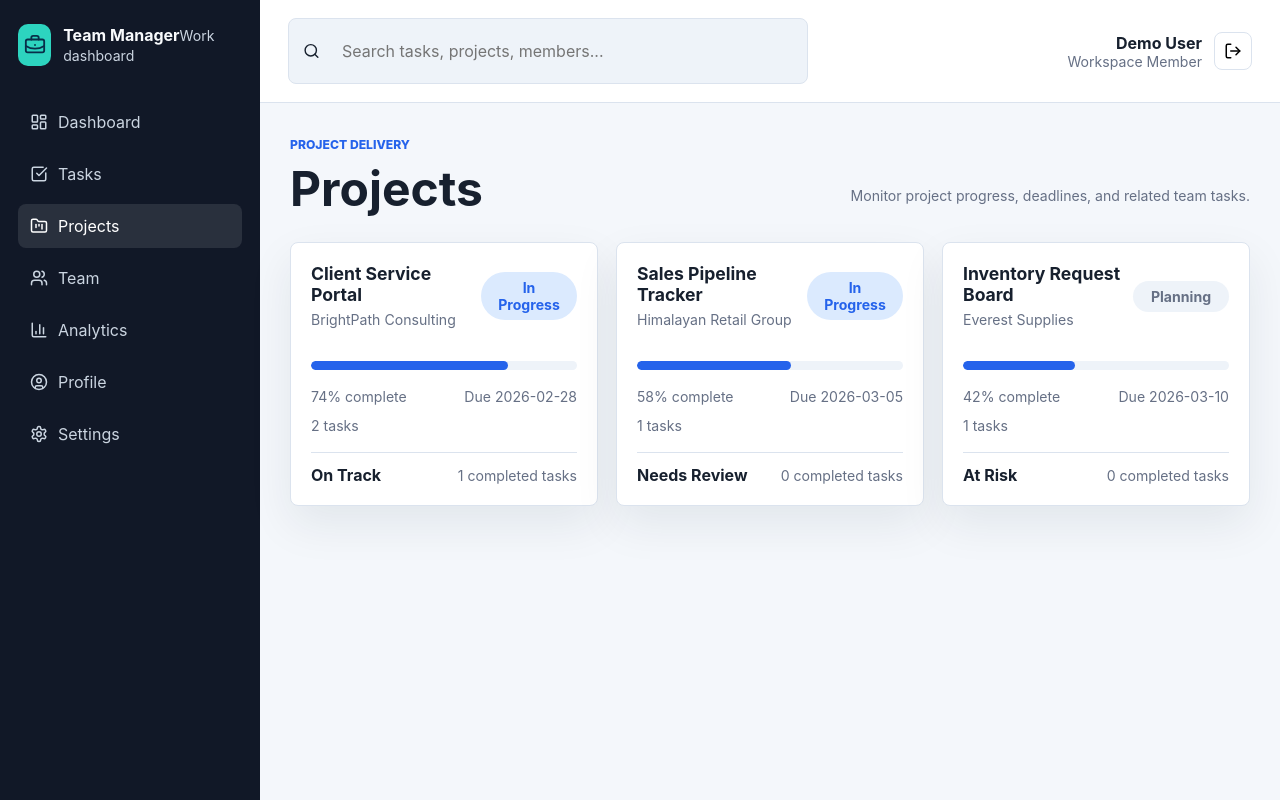
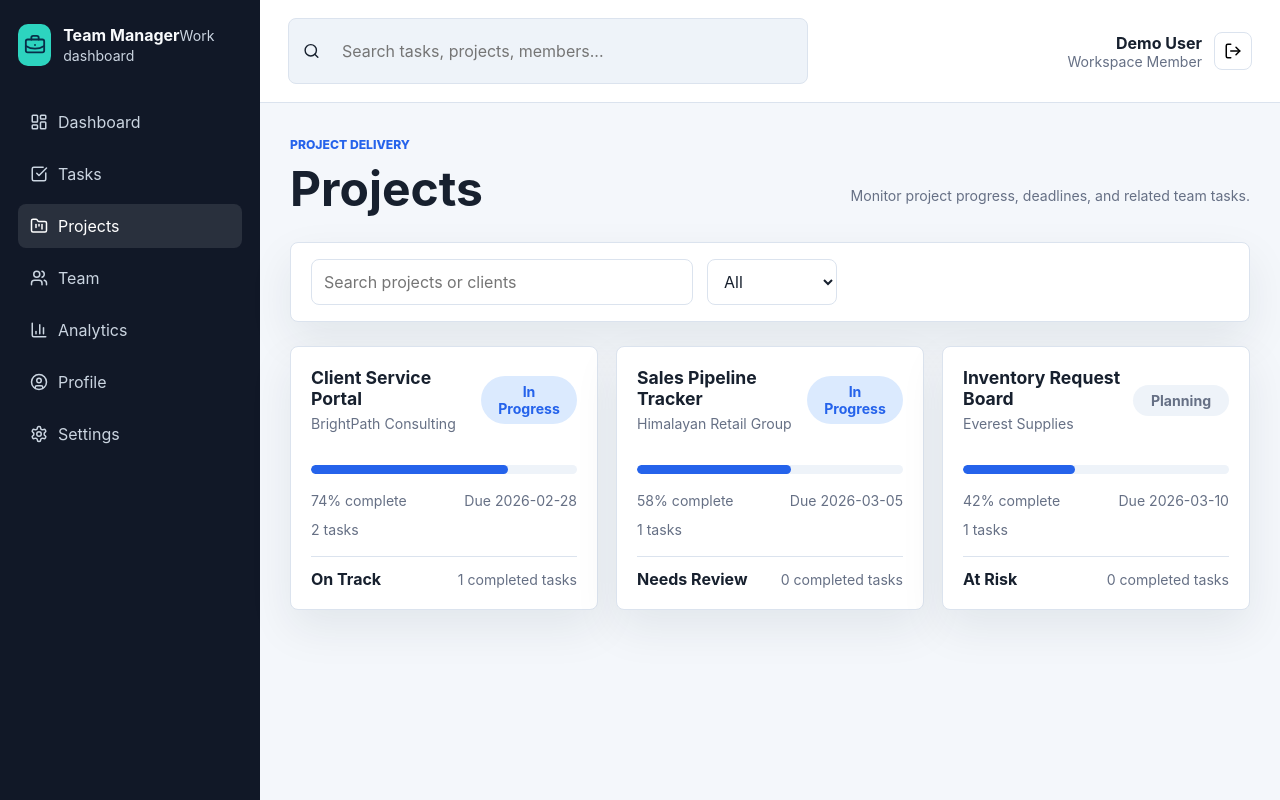
Before and after one commit to ManishJungAdhikari/team-task-management-system, a React (Vite) app: page /projects in a window 1280 px wide. Built offline with nearby package versions, Linux system fonts and the light colour scheme.

Commit message:
add project search and status filters

```diff
--- a/src/pages/Projects.jsx
+++ b/src/pages/Projects.jsx
@@ -1,8 +1,18 @@
+import { useMemo, useState } from 'react';
 import PageHeader from '../components/PageHeader.jsx';
 import { useWorkspace } from '../context/WorkspaceContext.jsx';
 
 export default function Projects() {
   const { projects, tasks } = useWorkspace();
+  const [query, setQuery] = useState('');
+  const [status, setStatus] = useState('All');
+  const visibleProjects = useMemo(
+    () =>
+      projects
+        .filter((project) => project.name.toLowerCase().includes(query.toLowerCase()) || project.client.toLowerCase().includes(query.toLowerCase()))
+        .filter((project) => (status === 'All' ? true : project.status === status)),
+    [projects, query, status]
+  );
 
   return (
     <div className="page-stack">
@@ -12,8 +22,20 @@ export default function Projects() {
         description="Monitor project progress, deadlines, and related team tasks."
       />
 
+      <section className="panel compact-panel">
+        <div className="toolbar">
+          <input aria-label="Search projects" value={query} onChange={(event) => setQuery(event.target.value)} placeholder="Search projects or clients" />
+          <select aria-label="Filter projects by status" value={status} onChange={(event) => setStatus(event.target.value)}>
+            <option>All</option>
+            <option>Planning</option>
+            <option>In Progress</option>
+            <option>Completed</option>
+          </select>
+        </div>
+      </section>
+
       <section className="project-grid">
-        {projects.map((project) => {
+        {visibleProjects.map((project) => {
           const projectTasks = tasks.filter((task) => task.project === project.name);
           const completed = projectTasks.filter((task) => task.status === 'Completed').length;
           const risk = project.progress >= 70 ? 'On Track' : project.progress >= 50 ? 'Needs Review' : 'At Risk';
--- a/src/styles/global.css
+++ b/src/styles/global.css
@@ -270,6 +270,14 @@ a {
 
 .panel {
   padding: 20px;
+}
+
+.compact-panel {
+  padding: 16px 20px;
+}
+
+.compact-panel .toolbar {
+  margin-bottom: 0;
 }
 
 .panel-header {
```
